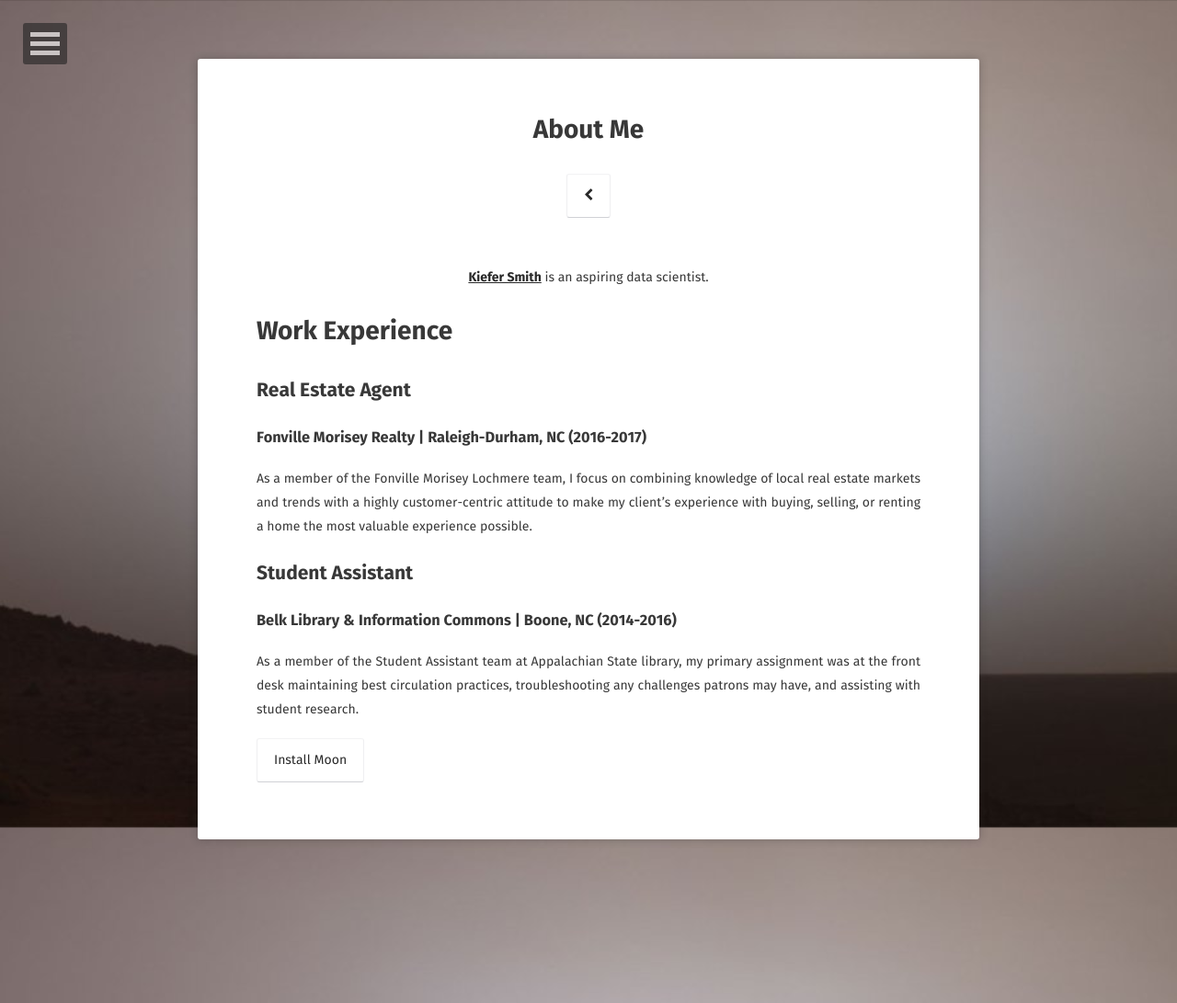
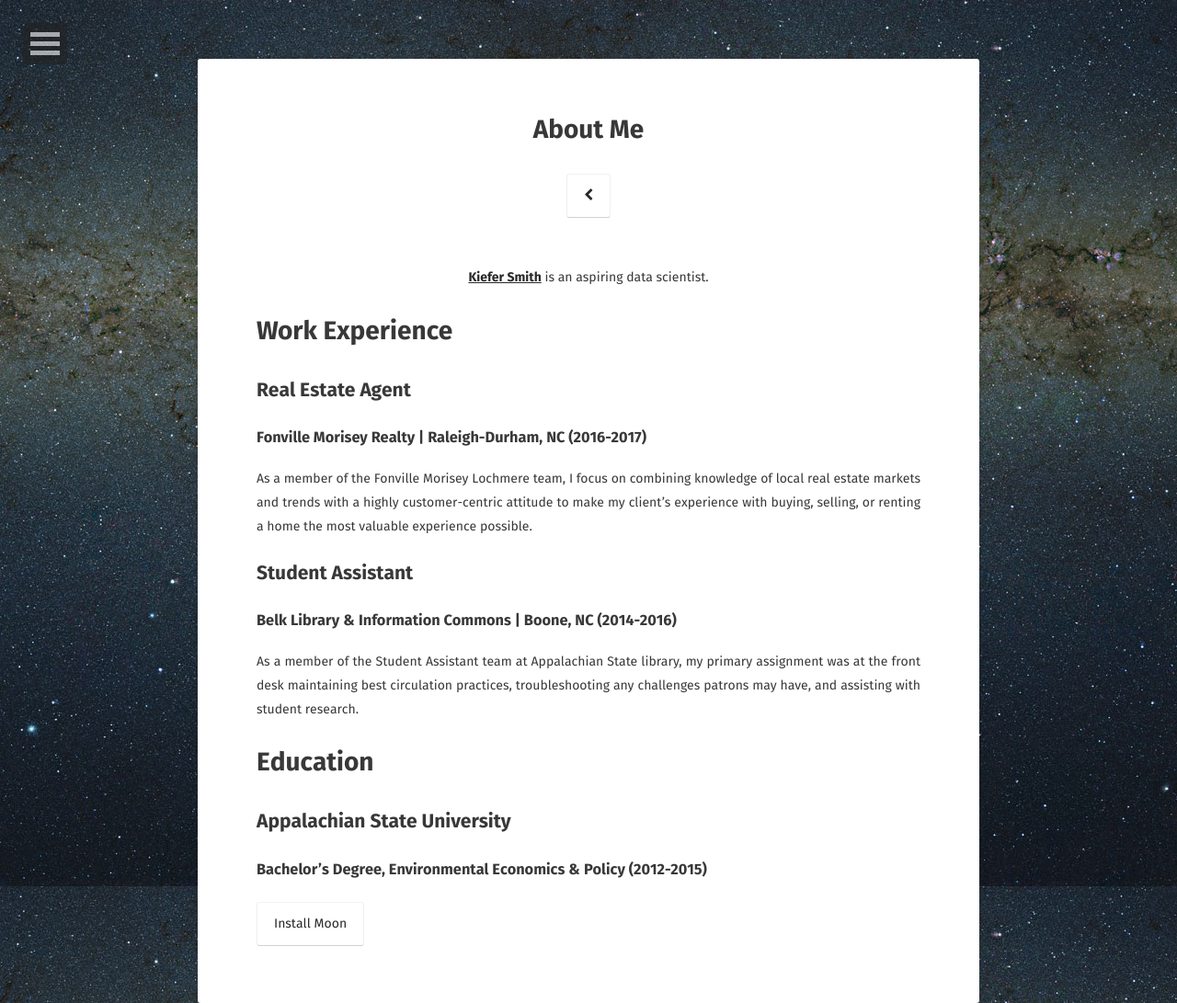
Before and after one commit to kiefersmith/Altitude-Website, a Jekyll site: the page built from about/index.md, in a window 1280 px wide. Shown: the whole page at 92% size. Built offline with Jekyll 4.4.1, drawn with Linux system fonts in a browser that asks for light colours; some web fonts are replaced.

Commit message:
updated info & background

```diff
--- a/_config.yml
+++ b/_config.yml
@@ -5,7 +5,7 @@ description:        "Real estate agent, programmer, economist, and beer lover."
 reading_time:       true
 words_per_minute:   200
 logo:               'assets/img/logo.png'
-background:         'assets/img/mars.jpg'
+background:         'assets/img/space.jpg'
 tiled_bg:           false   # Set this true if you want to tile your background image, otherwise it will be covered
 locale:             en_US
 url:                https://kiefersmith.github.io
--- a/about/index.md
+++ b/about/index.md
@@ -22,4 +22,10 @@
 
 As a member of the Student Assistant team at Appalachian State library, my primary assignment was at the front desk maintaining best circulation practices, troubleshooting any challenges patrons may have, and assisting with student research.
 
+# Education
+
+## Appalachian State University
+
+### Bachelor's Degree, Environmental Economics & Policy (2012-2015)
+
 [Install Moon](https://github.com/TaylanTatli/Moon){: .btn}
```
